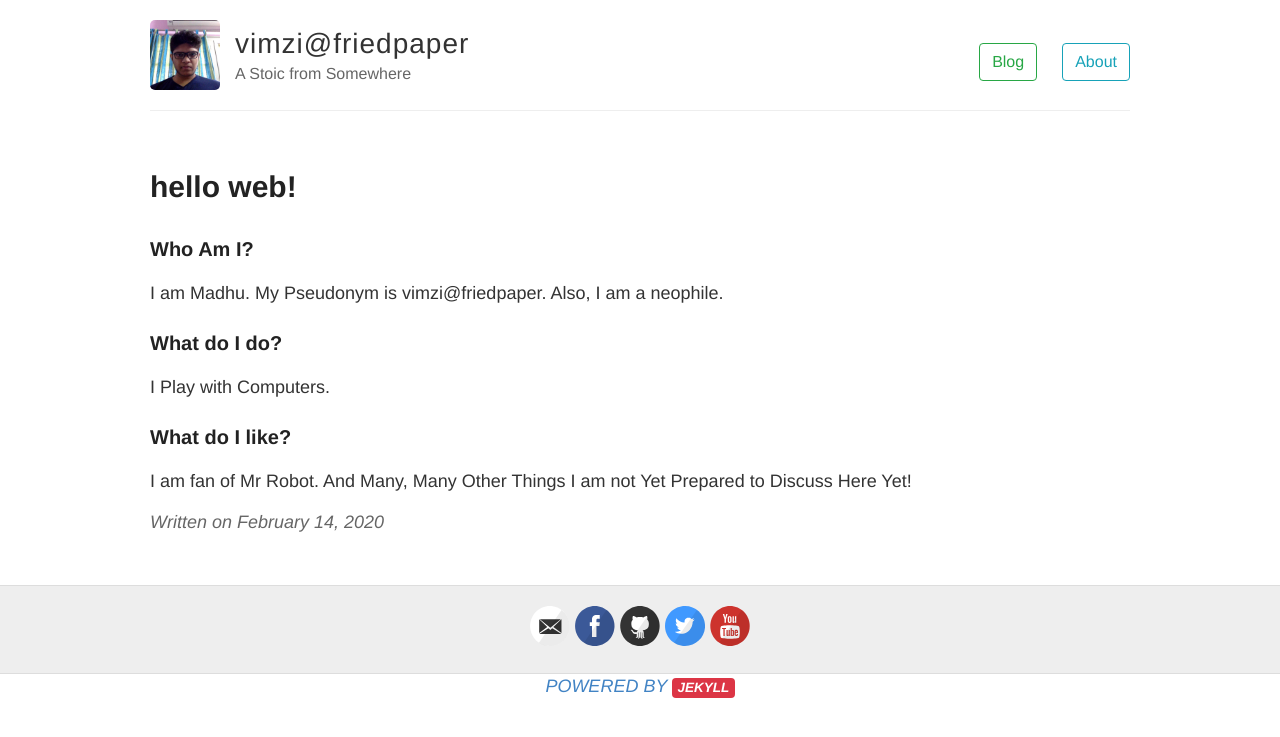
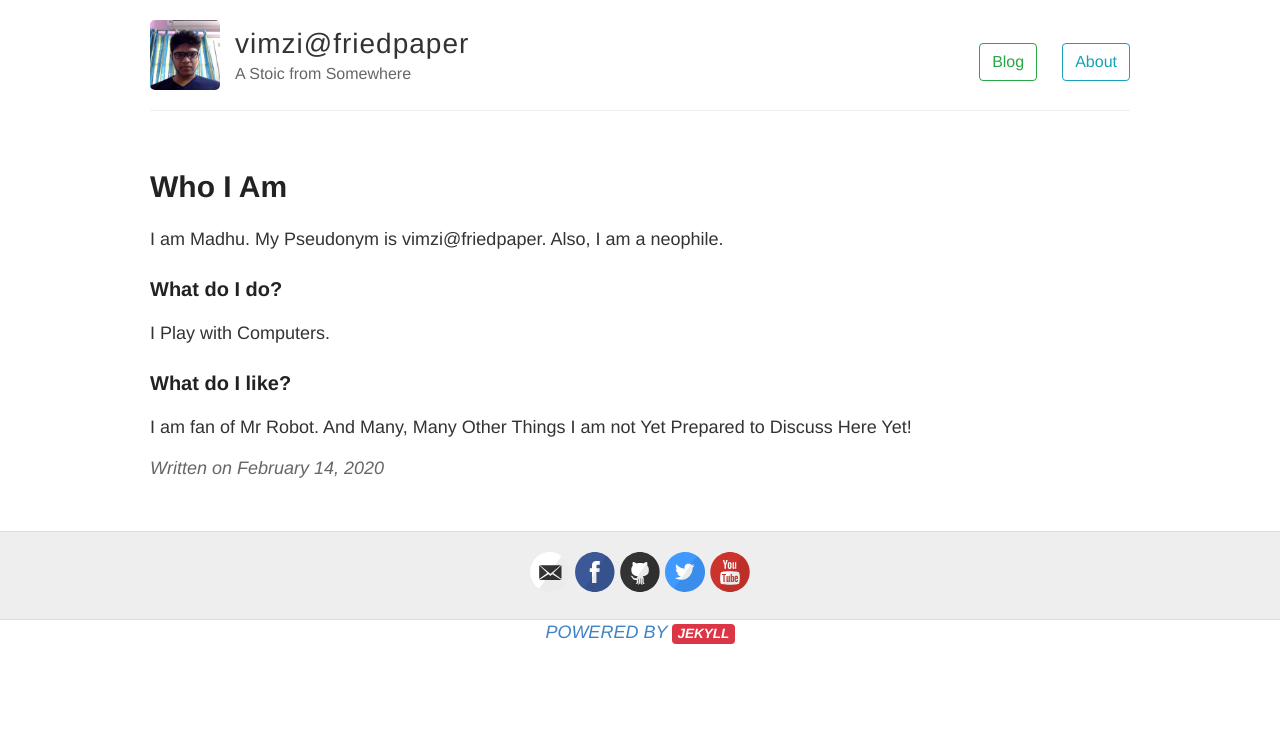
Before and after one commit to elliotjsteve/elliotjsteve.github.io, a Jekyll site: the page built from _posts/2020-02-14-First_Post.md, in a window 1280 px wide. Shown: the top 737 px of the page. Built offline with Jekyll 4.4.1, drawn with Linux system fonts in a browser that asks for light colours.

Commit message:
a_small_change

```diff
--- a/_posts/2020-02-14-Hello_World.md
+++ b/_posts/2020-02-14-First_Post.md
@@ -1,9 +1,7 @@
 ---
 layout: post
-title: hello web!
+title: Who I Am
 ---
-
-### Who Am I?
 
 I am Madhu.
 My Pseudonym is {{ site.name }}.
```
